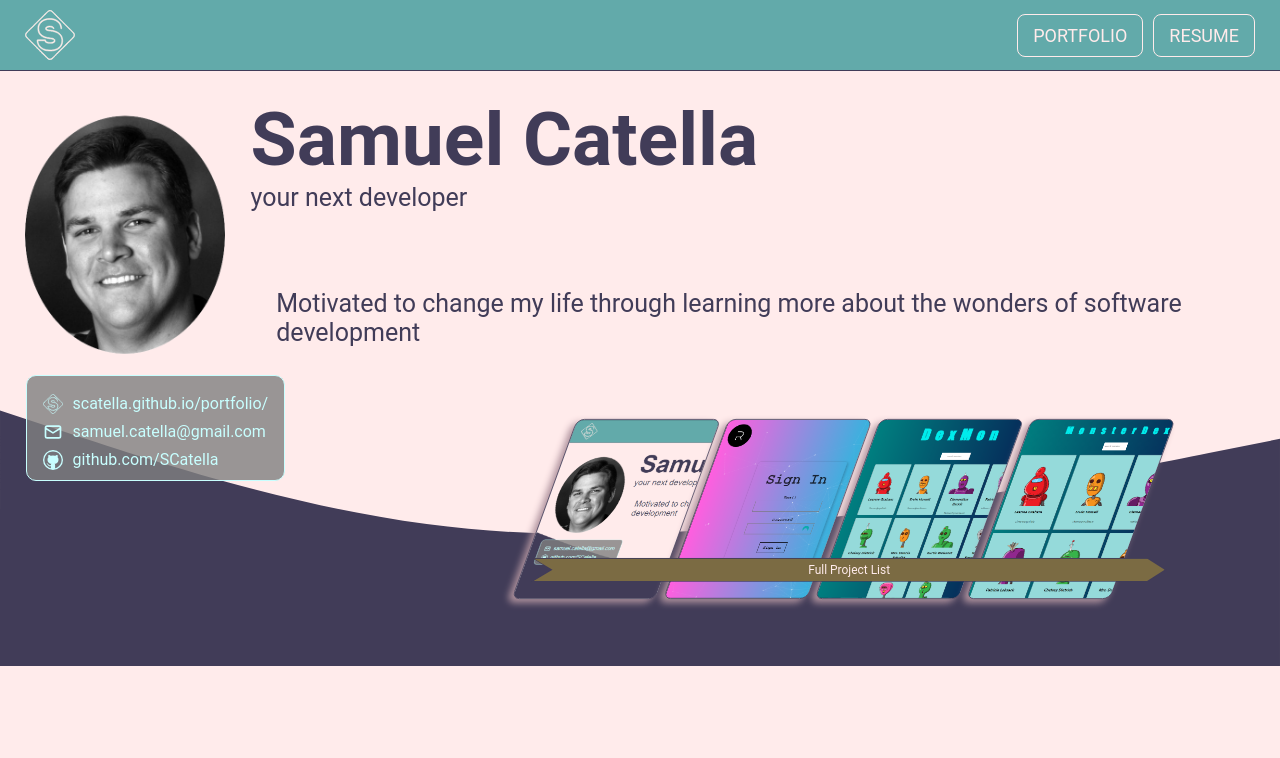
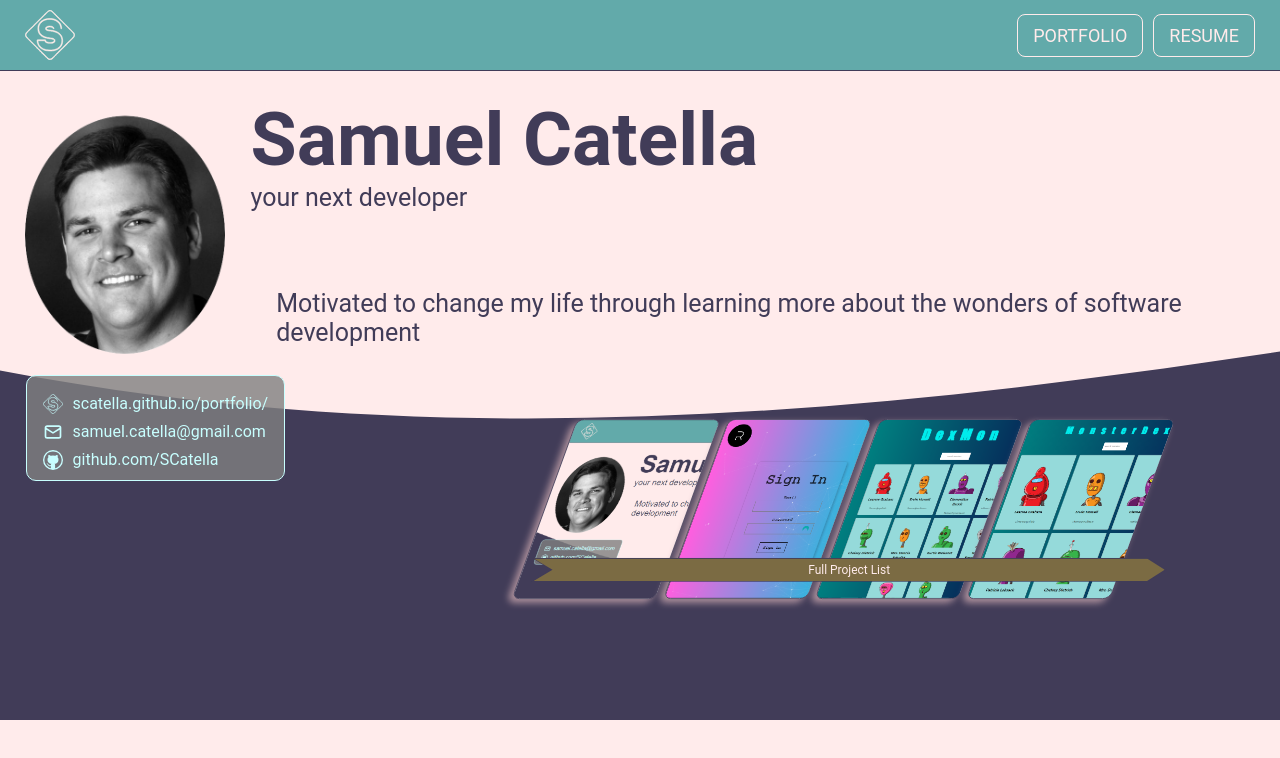
Before and after one commit to SCatella/portfolio, a React (Create React App) app: page / in a window 1280 px wide. Shown: the top 758 px of the page. Built offline with nearby package versions, Linux system fonts and the light colour scheme.

Commit message:
clearing error

```diff
--- a/src/routes/home/home.styles.scss
+++ b/src/routes/home/home.styles.scss
@@ -3,15 +3,16 @@
 .home{
   background-color: $white;
   margin-top: 70px;
-  height: 83.5vh;
-  max-height: 600px;
 
   .page {
+    height: clamp(650px, 30vw, 800px);
+    width: 100%;
     background:
       url('../../assets/wave.svg')
       no-repeat
       center bottom
     ;
+    background-size: cover;
 
     .profile{
       display: flex;
--- a/src/routes/navigation/navigation.styles.scss
+++ b/src/routes/navigation/navigation.styles.scss
@@ -24,8 +24,8 @@
     padding: 25px;
 
     .logo {
-      width: 50px;
-      height: 50px;
+      width: clamp(42px, 15vw, 50px);
+      height: clamp(42px, 15vw, 50px);
       filter: $white-filter;
 
       &:hover{
```
